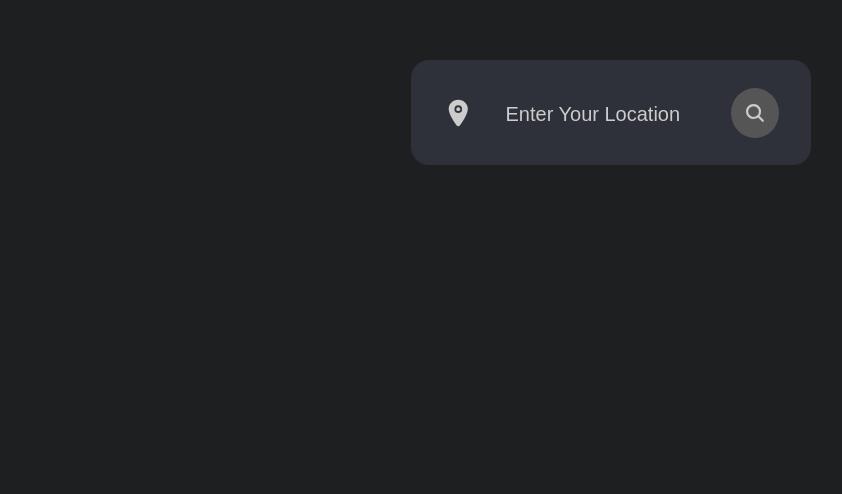
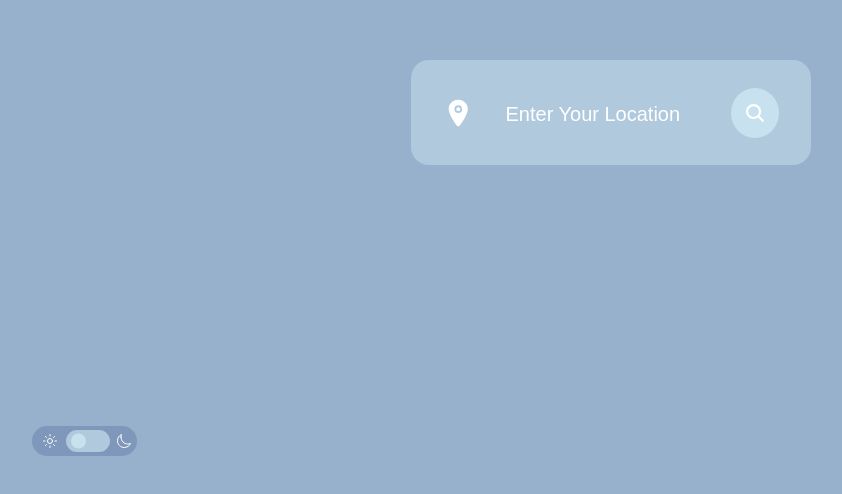
Before and after one commit to madelein04/Weather-App, a plain HTML site: page index.html in a window 1280 px wide. Shown: the part 288-782 px from the top of the page, without its empty margins (29-871 px from the left). Drawn offline with nearby package versions, Linux system fonts and the light colour scheme.

Commit message:
weather App

```diff
--- a/css/style.css
+++ b/css/style.css
@@ -221,115 +221,32 @@ body.dark {
         opacity: 1;
     }
 }
-
-.lds-roller {
-    display: inline-block;
-    position: relative;
-    width: 80px;
-    height: 80px;
-}
-
-.lds-roller div {
-    animation: lds-roller 1.2s cubic-bezier(0.5, 0, 0.5, 1) infinite;
-    transform-origin: 40px 40px;
-}
-
-.lds-roller div:after {
-    content: " ";
-    display: none;
-    position: absolute;
-    width: 7px;
-    height: 7px;
-    border-radius: 50%;
-    background: var(--text-color);
-    margin: -4px 0 0 -4px;
-}
-
-.lds-roller div:nth-child(1) {
-    animation-delay: -0.036s;
-}
-
-.lds-roller div:nth-child(1):after {
-    top: 63px;
-    left: 63px;
-}
-
-.lds-roller div:nth-child(2) {
-    animation-delay: -0.072s;
-}
-
-.lds-roller div:nth-child(2):after {
-    top: 68px;
-    left: 56px;
-}
-
-.lds-roller div:nth-child(3) {
-    animation-delay: -0.108s;
-}
-
-.lds-roller div:nth-child(3):after {
-    top: 71px;
-    left: 48px;
-}
-
-.lds-roller div:nth-child(4) {
-    animation-delay: -0.144s;
-}
-
-.lds-roller div:nth-child(4):after {
-    top: 72px;
-    left: 40px;
-}
-
-.lds-roller div:nth-child(5) {
-    animation-delay: -0.18s;
-}
-
-.lds-roller div:nth-child(5):after {
-    top: 71px;
-    left: 32px;
-}
-
-.lds-roller div:nth-child(6) {
-    animation-delay: -0.216s;
-}
-
-.lds-roller div:nth-child(6):after {
-    top: 68px;
-    left: 24px;
-}
-
-.lds-roller div:nth-child(7) {
-    animation-delay: -0.252s;
-}
-
-.lds-roller div:nth-child(7):after {
-    top: 63px;
-    left: 17px;
-}
-
-.lds-roller div:nth-child(8) {
-    animation-delay: -0.288s;
-}
-
-.lds-roller div:nth-child(8):after {
-    top: 56px;
-    left: 12px;
-}
-
-@keyframes lds-roller {
-    0% {
-        transform: rotate(0deg);
+@media (max-width:550px) {
+    .container {
+        width: 350px;
     }
-
-    100% {
-        transform: rotate(360deg);
+    .mode{
+    top: 93% !important;
+    left: 4%;
     }
 }
 
 @media (max-width:500px) {
     .container {
         width: 350px;
+    }
+    .mode{
+    top: 87% !important;
+    left: 4%;
+    }
+}
+@media (max-width:370px) {
+    .container {
+        width: 330px;
+    }
+    .mode{
+    top: 83% !important;
+    left: 4%;
     }
 }
 
@@ -392,4 +309,83 @@ body.dark {
     .not-found p {
         margin-top: 50%;
     }
+    .mode .moon-sun, .mode .toogle-switch, .mode .mode-text{
+    width: 71px;
+    }
+
+    .mode{
+    top: 88% !important;
+    left: 26% !important;
+    }
 }
+
+
+.mode{
+    position: absolute;
+    top: 88%;
+    left: 4%;
+    display: flex;
+    justify-content: start;
+    align-items: center;
+    background: var(--color05-);
+    margin: 10px;
+    border-radius: 15px;
+}
+
+.mode .moon-sun, .mode .toogle-switch, .mode .mode-text{
+    height: 30px;
+    width: 105px;
+    display: flex;
+    justify-content: end;
+    align-items: center;
+}
+
+.mode ion-icon {
+    padding-left: 10px;
+    position: absolute;
+    color: var(--text-color);
+
+}
+
+.mode ion-icon.moon{
+    opacity: 1;
+    left: 74px;
+}
+
+.mode .toogle-switch{
+    margin-left: 10px;
+    position: absolute;
+    left: -6%;
+    display: flex;
+    align-items: center;
+    justify-content: center;
+    height: 100%;
+    min-width: 60px;
+}
+
+.toogle-switch .switch{
+    position: absolute;
+    height: 22px;
+    width: 44px;
+    border-radius: 25px;
+    background: var(--color03-);
+}
+
+.switch::before{
+    content: "";
+    position: absolute;
+    height: 15px;
+    width: 15px;
+    border-radius: 50%;
+    top: 50%;
+    left: 5px;
+    transform: translateY(-50%);
+    background: var(--color02-);
+    cursor: pointer;
+    transition: var(--tran-03);
+}
+
+body.dark .switch::before{
+    left: 25px;
+    transition: var(--tran-03);
+}
--- a/index.html
+++ b/index.html
@@ -1,5 +1,6 @@
 <!DOCTYPE html>
 <html lang="en">
+
 <head>
     <meta charset="UTF-8">
     <meta http-equiv="X-UA-Compatible" content="IE=edge">
@@ -8,45 +9,59 @@
     <link rel="stylesheet" href="/css/style.css">
     <title>Weather App</title>
 </head>
-<body class="dark">
+
+<body class="">
     <div class="container ">
         <div class="search-box">
             <ion-icon name="location" class="icon location"></ion-icon>
             <input type="text" placeholder="Enter your location">
             <button>
-                <ion-icon name="search"  class="icon search"></ion-icon></ion-icon>
+                <ion-icon name="search" class="icon search"></ion-icon></ion-icon>
             </button>
 
         </div>
-        <div class="lds-roller"><div></div><div></div><div></div><div></div><div></div><div></div><div></div><div></div></div>
+
 
         <div class="not-found">
             <img src="/css/img/robot-404-error-errors-illustration-512x427-j192mt0z.png">
             <p>Oops! Invalid location :/</p>
         </div>
         <div class="weather-box">
-            <img src="" >
+            <img src="">
             <p class="temperatue"></p>
             <p class="description"></p>
         </div>
 
         <div class="weather-details">
             <div class="humidity">
-                <ion-icon name="water"  class="icon water"></ion-icon>
+                <ion-icon name="water" class="icon water"></ion-icon>
                 <div class="text">
                     <span></span>
                     <p>Humidity</p>
                 </div>
             </div>
             <div class="wind">
-                <ion-icon name="leaf"  class="icon leaf"></ion-icon>
+                <ion-icon name="leaf" class="icon leaf"></ion-icon>
                 <div class="text">
                     <span></span>
                     <p>Wind Speed</p>
                 </div>
             </div>
         </div>
+    </div>
 
+    <div class="mode">
+
+        <div class="moon-sun"></div>
+
+        <ion-icon name="moon-outline" class="bx bx-moon icon moon"></ion-icon>
+        <ion-icon name="sunny-outline" class="bx bx-sun icon sun"></ion-icon>
+
+        <div class="toogle-switch">
+            <span class="switch">
+            </span>
+        </div>
+        </div>
     </div>
 
 
@@ -55,4 +70,5 @@
     <script nomodule src="https://unpkg.com/ionicons@5.5.2/dist/ionicons/ionicons.js"></script>
     <script src="/js/main.js"></script>
 </body>
+
 </html>
--- a/js/main.js
+++ b/js/main.js
@@ -3,21 +3,19 @@ const search = document.querySelector('.search');
 const weatherBox = document.querySelector('.weather-box');
 const weatherDetails = document.querySelector('.weather-details');
 const error404 = document.querySelector('.not-found');
-const ldsRoller = document.querySelector('.lds-roller');
-let islog = false;
+
 
 search.addEventListener('click', () => {
 
     const APIKey = 'ac3209b3c5371b7d6f4b1761f9655f6b';
     const city = document.querySelector('.search-box input').value;
-    islog = true;
-    ldsRoller.style.display = 'block'
+
     if (city === '') {
         return;
     }
     fetch(`https://api.openweathermap.org/data/2.5/weather?q=${city}&units=metric&appid=${APIKey}`).then(response => response.json()).then(json => {
         console.log(json);
-        ldsRoller.style.display = 'none'
+
         if (json.cod == '404') {
             container.style.height = '605px';
             weatherBox.style.display = 'none';
@@ -78,3 +76,9 @@ search.addEventListener('click', () => {
 
     })
 })
+const body = document.querySelector("body"),
+    modeToogleSwitch = body.querySelector(".toogle-switch")
+
+modeToogleSwitch.addEventListener("click", () => {
+    body.classList.toggle("dark");
+})
```
